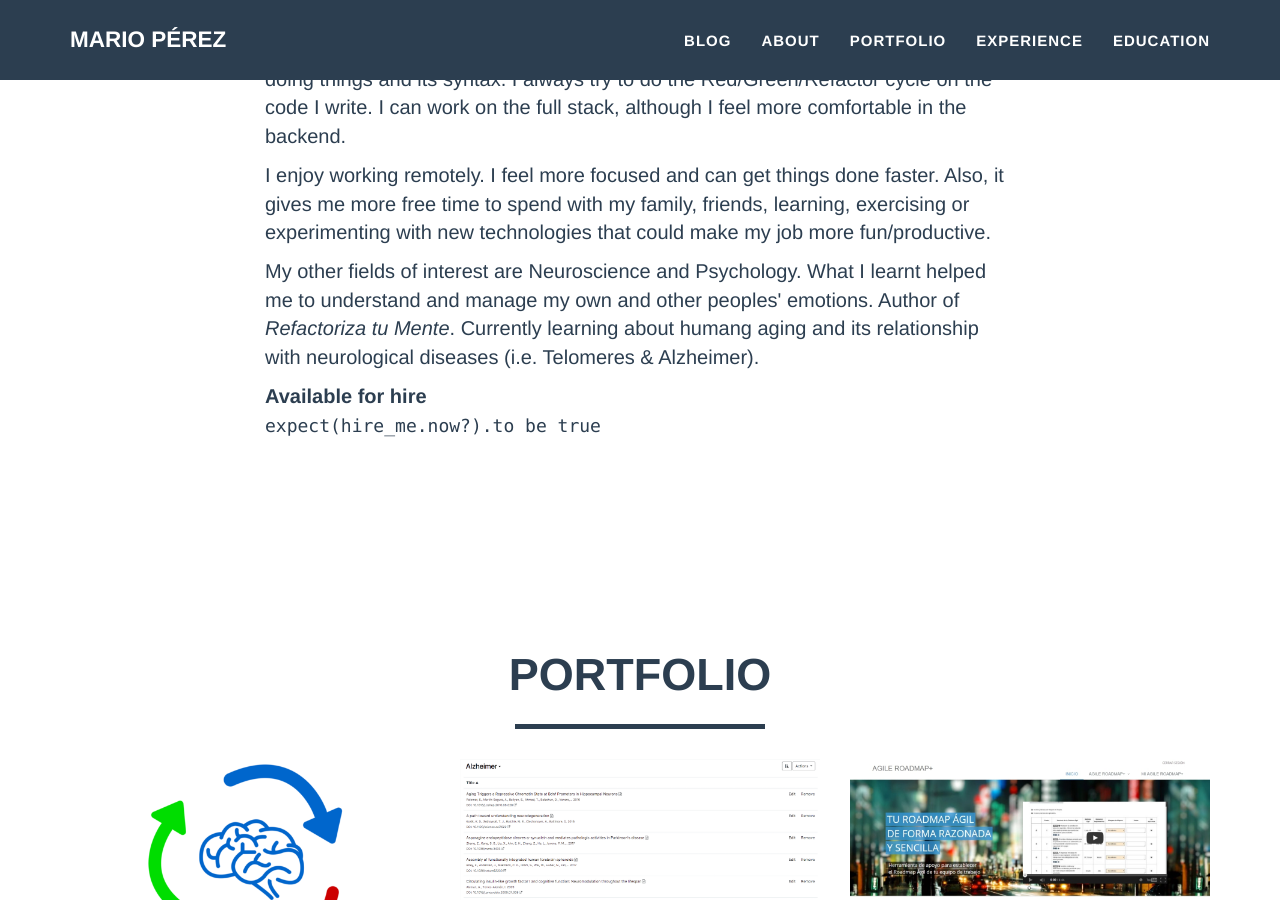
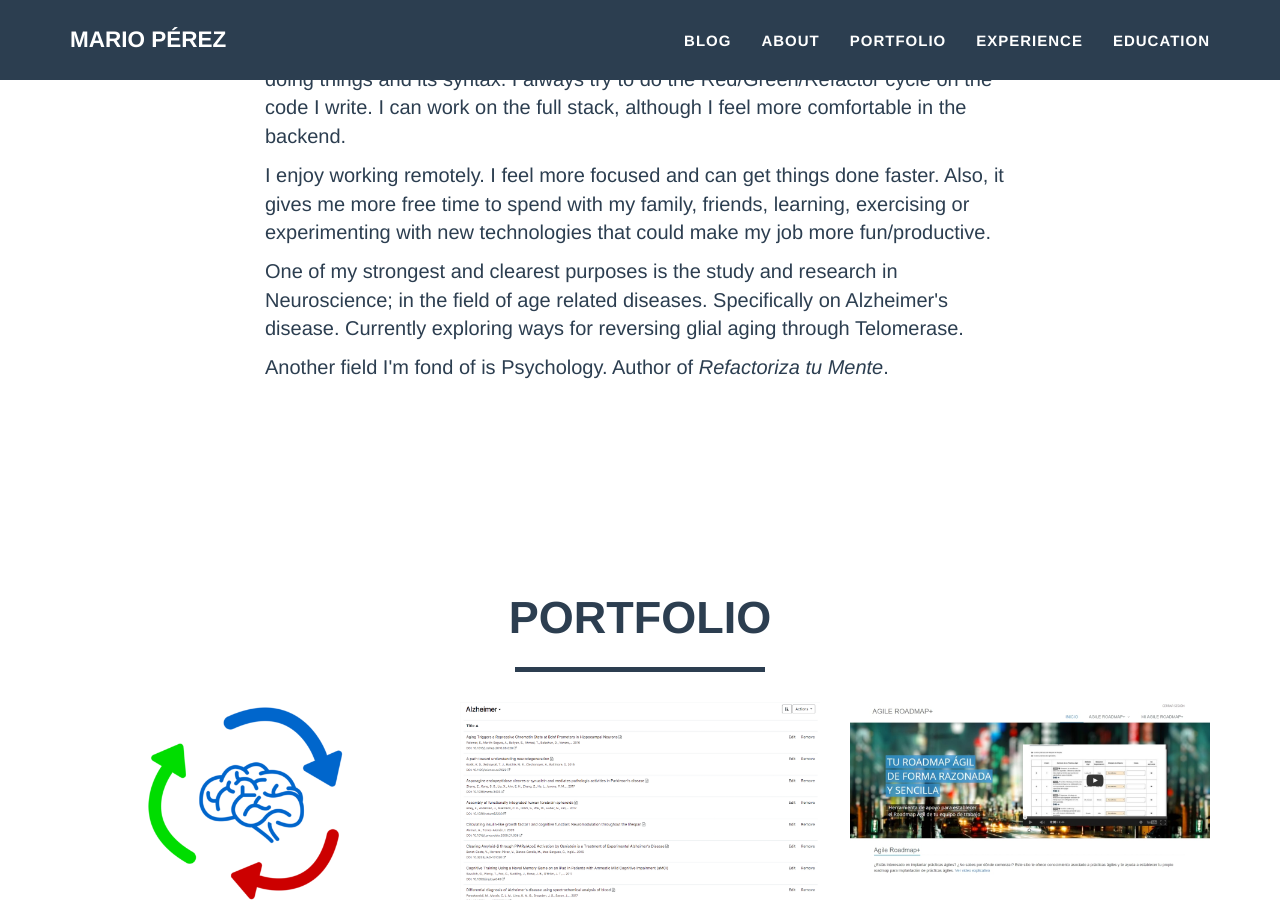
Before and after one commit to mapreal19/mapreal19.github.io, a Jekyll site: the page built from index.html, in a window 1280 px wide and 900 px high, scrolled down 1066 px. Built offline with Jekyll 4.4.1, drawn with Linux system fonts in a browser that asks for light colours.

Commit message:
Update about.html

```diff
--- a/_includes/landing/about.html
+++ b/_includes/landing/about.html
@@ -15,15 +15,10 @@
           I enjoy working remotely. I feel more focused and can get things done faster. Also, it gives me more free time to spend with my family, friends, learning, exercising or experimenting with new technologies that could make my job more fun/productive.
         </p>
         <p>
-          My other fields of interest are Neuroscience and Psychology. What I learnt helped me to understand and manage my own and other peoples' emotions.
-          Author of <i>Refactoriza tu Mente</i>. Currently learning about humang aging and its relationship with neurological diseases (i.e. Telomeres & Alzheimer).
+          One of my strongest and clearest purposes is the study and research in Neuroscience; in the field of age related diseases. Specifically on Alzheimer's disease. Currently exploring ways for reversing glial aging through Telomerase.
         </p>
         <p>
-          <strong>Available for hire</strong>
-          <br>
-          <code style= "padding: 0; color: inherit; background-color: inherit">
-            expect(hire_me.now?).to be true
-          </code>
+          Another field I'm fond of is Psychology. Author of <i>Refactoriza tu Mente</i>.
         </p>
       </div>
     </div>
```
